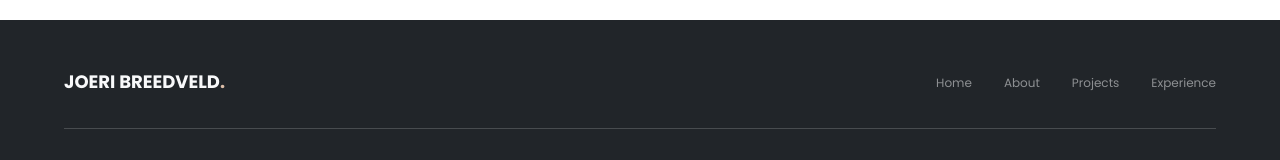
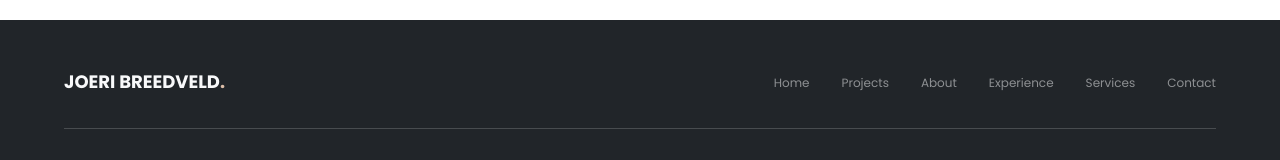
Before and after one commit to joeribreedveld/portfolio-website-v6, a Next.js app: page / in a window 1280 px wide. Shown: the part 3359-3519 px from the top of the page. Built offline with nearby package versions, Linux system fonts and the light colour scheme.

Commit message:
feat(footer): add correct sitemap links to footer

```diff
--- a/src/components/common/Footer/Footer.tsx
+++ b/src/components/common/Footer/Footer.tsx
@@ -16,9 +16,11 @@ const Footer = () => (
         </Link>
         <ul className="hidden gap-8 md:flex">
           <FooterLink href="/">Home</FooterLink>
+          <FooterLink href="/">Projects</FooterLink>
           <FooterLink href="/">About</FooterLink>
-          <FooterLink href="/">Projects</FooterLink>
           <FooterLink href="/">Experience</FooterLink>
+          <FooterLink href="/">Services</FooterLink>
+          <FooterLink href="/">Contact</FooterLink>
         </ul>
       </section>
       <div className="h-[1px] bg-[#E5E5E5] opacity-20"></div>
```
Also changed, not shown: public/img/education/Sprintplanning Sprint 2.png (added), public/img/education/Sprintproces Sprint 2.png (added).
